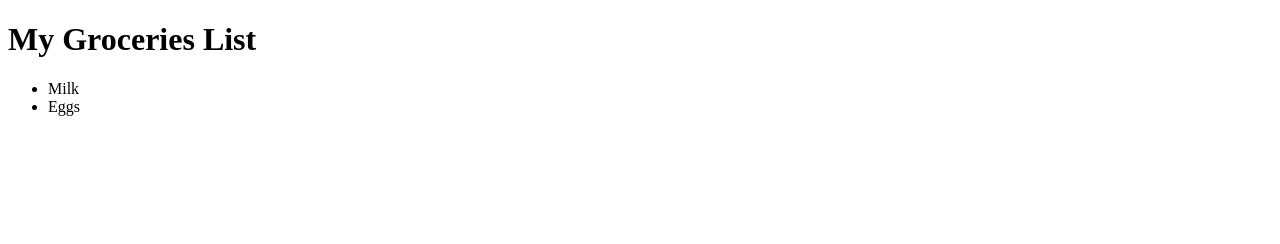
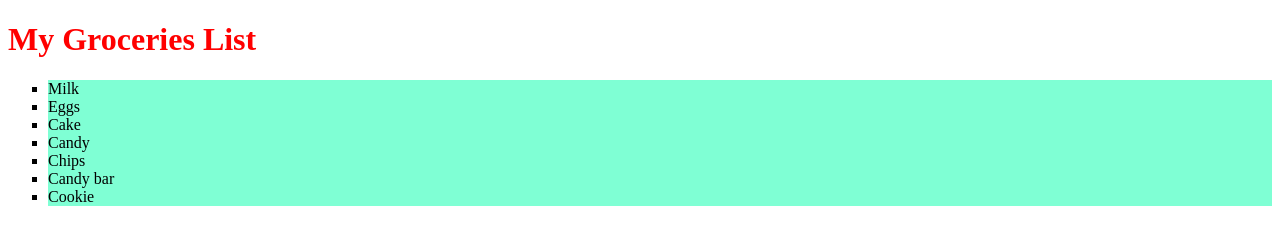
Before and after one commit to IMANZE/M3-W1-P2, a plain HTML site: page index.html in a window 1280 px wide. Drawn offline with Linux system fonts and the light colour scheme.

Commit message:
dev-b update

```diff
--- a/index.html
+++ b/index.html
@@ -5,12 +5,28 @@
     <meta http-equiv="X-UA-Compatible" content="IE=edge">
     <meta name="viewport" content="width=device-width, initial-scale=1.0">
     <title>Document</title>
+    <style>
+        h1{
+            color: red;
+        }
+        li{
+            background-color: aquamarine;
+        }
+        ul{
+            list-style-type: square;
+        }
+    </style>
 </head>
 <body>
     <h1>My Groceries List</h1>
     <ul>
         <li>Milk</li>
         <li>Eggs</li>
+        <li>Cake</li>
+        <li>Candy</li>
+        <li>Chips</li>
+        <li>Candy bar</li>
+        <li>Cookie</li>
     </ul>
 </body>
 </html>
```
